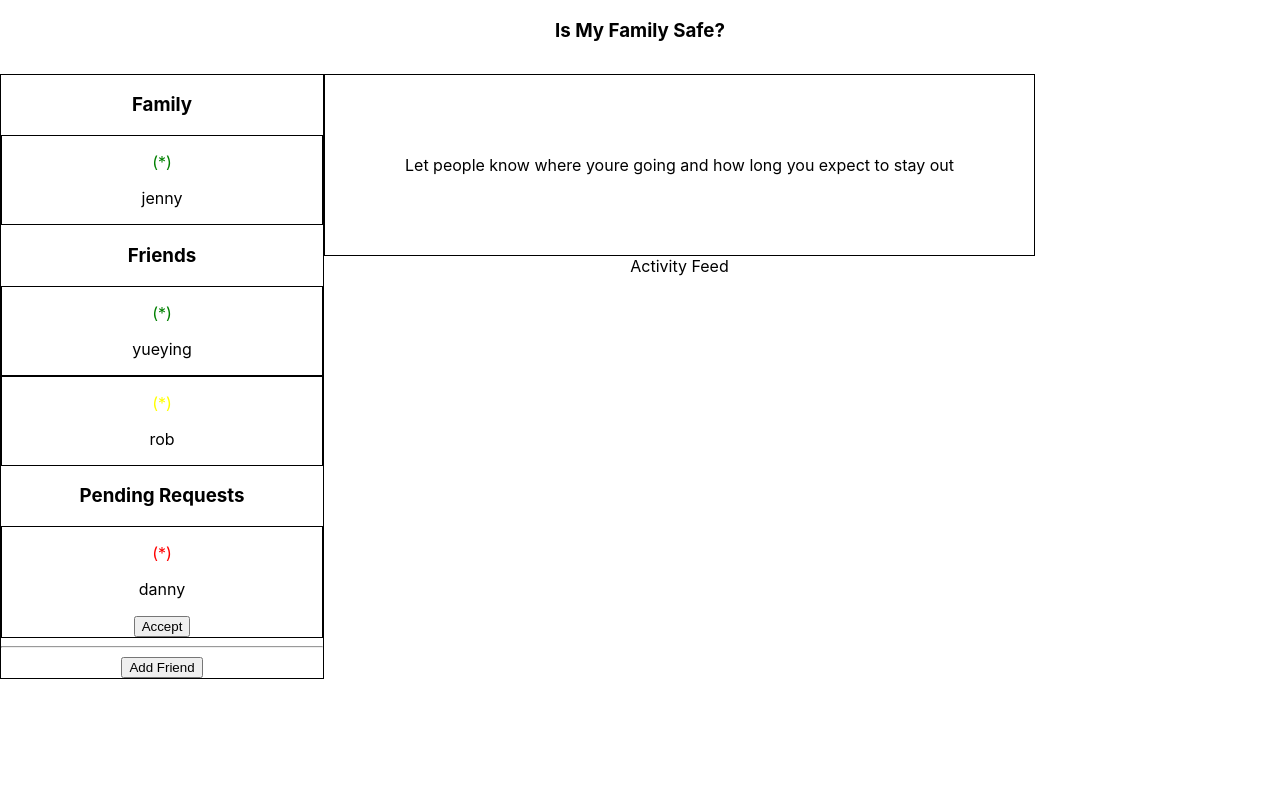
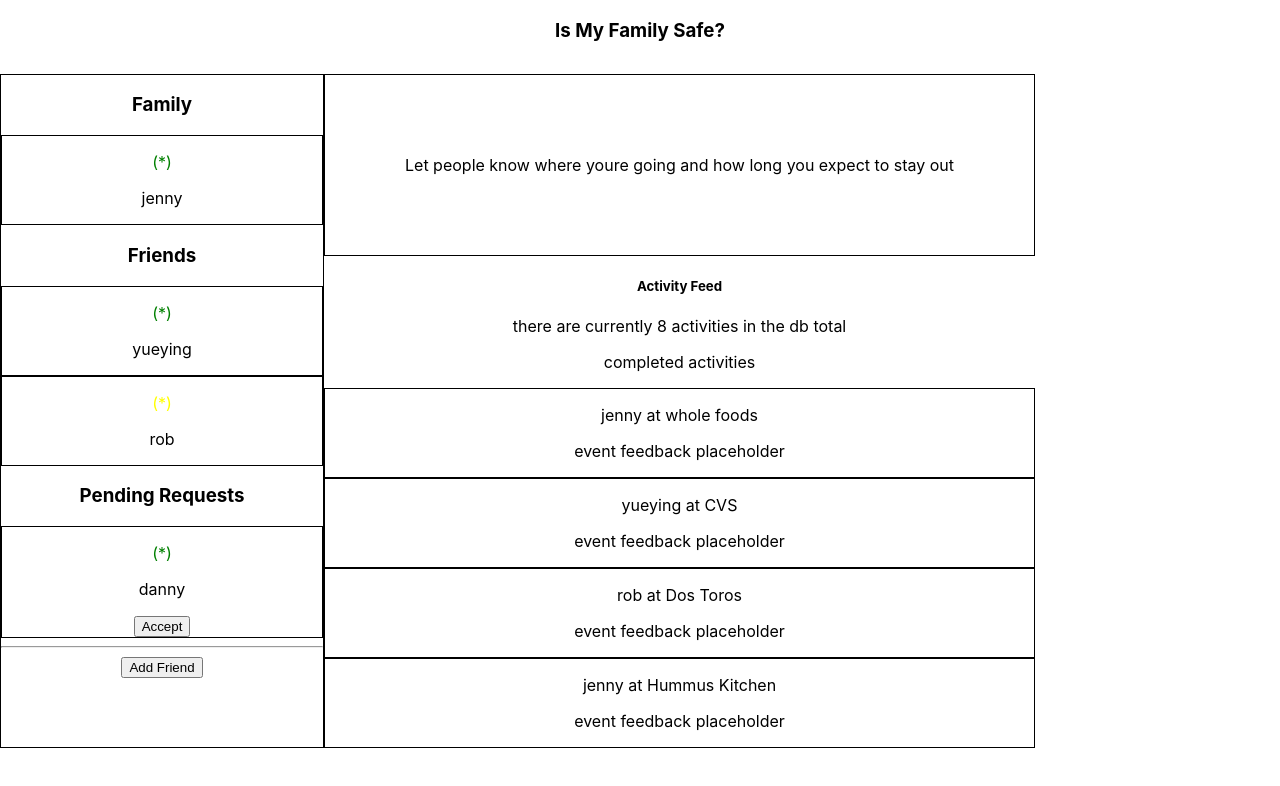
Before and after one commit to bbedevian/auth0-hackathon-team-RYB, a React (Create React App) app: page / in a window 1280 px wide. Shown: the top 786 px of the page. Built offline with nearby package versions, Linux system fonts and the light colour scheme.

Commit message:
basic activity feed with hard data

```diff
--- a/src/App.css
+++ b/src/App.css
@@ -24,3 +24,7 @@
   padding: 5rem;
   border: 1px solid black;
 }
+
+.activity-card {
+  border: 1px solid black;
+}
--- a/src/components/ActivityCard.js
+++ b/src/components/ActivityCard.js
@@ -1 +1,22 @@
-// this will go in activity feed
+import React from 'react';
+import {connect} from 'react-redux'
+
+const ActivityCard = (props) => {
+    const {connections, activity, locations} = props
+    let person = connections.find(connection => connection.id === activity.user_id).name
+    let location = locations.find(location => location.id === activity.location_id).name
+    return (
+        <div className='activity-card'>
+            <p>{person} at {location}</p>
+            <p>event feedback placeholder</p>
+        </div>
+    );
+}
+const msp = (state) => {
+    return {
+        connections: state.connections,
+        locations: state.locations
+    }
+}
+
+export default connect(msp)(ActivityCard);
--- a/src/containers/ActivityFeed.js
+++ b/src/containers/ActivityFeed.js
@@ -1,11 +1,29 @@
 import React from 'react';
+import {connect} from 'react-redux'
+import ActivityCard from '../components/ActivityCard';
 
-const ActivityFeed = () => {
+const ActivityFeed = (props) => {
+    const {connections, activities} = props
+    let number = activities.length
+    let connectIDs = connections.map(connection => connection.id)
+    let completed = activities.filter(activity => activity.status === 'completed')
+    // let connectionActivities = needs to filter eventual list of all activities to only those from your connections
+    // this may also happen earlier in app
+    console.log('connectIDs :>> ', connectIDs);
     return (
         <div>
-            Activity Feed
+            <h5>Activity Feed</h5>
+            <p>there are currently {number} activities in the db total</p>
+            <p>completed activities</p>
+            {completed.map(activity => <ActivityCard key={activity.id} activity={activity}/>)}
         </div>
     );
 }
+const msp = (state) => {
+    return {
+        connections: state.connections,
+        activities: state.activities
+    }
+}
 
-export default ActivityFeed;
+export default connect(msp)(ActivityFeed);
--- a/src/reducer.js
+++ b/src/reducer.js
@@ -1,14 +1,26 @@
 let initialState = {
-    currentUser: null,
-    connections: [{name: 'yueying', relationship:'friend', status: 'green', accepted: true},
-    {name: 'rob', relationship: 'friend', status: 'yellow', accepted: true},
-    {name: 'jenny', relationship: 'family', status: 'green', accepted: true},
-    {name: 'danny', relationship: 'friend', status: 'red', accepted: false}],
-    myActivities: []
+    currentUser: {id: 1, name: 'paul', email: 'paul@gmail.com'},
+    connections: [{id: 3, name: 'yueying', relationship:'friend', status: 'green', accepted: true},
+    {id: 4, name: 'rob', relationship: 'friend', status: 'yellow', accepted: true},
+    {id: 5, name: 'jenny', relationship: 'family', status: 'green', accepted: true},
+    {id: 6, name: 'danny', relationship: 'friend', status: 'green', accepted: false}],
+    activities: [
+    {id: 1, user_id: 5, location_id: 1, status: 'completed', start: '9:00', end: '10:30'},
+    {id: 2, user_id: 3, location_id: 2, status: 'completed', start: '10:00', end: '10:30'},
+    {id: 3, user_id: 4, location_id: 3, status: 'completed', start: '10:00', end: '10:30'},
+    {id: 4, user_id: 5, location_id: 4, status: 'completed', start: '11:00', end: '12:30'},
+    {id: 5, user_id: 5, location_id: 2, status: 'active', start: '1:00', end: '2:30'},
+    {id: 6, user_id: 4, location_id: 1, status: 'active', start: '2:00', end: '3:30'},
+    {id: 7, user_id: 1, location_id: 5, status: 'active', start: '2:00', end: '2:30'},
+    {id: 8, user_id: 3, location_id: 6, status: 'active', start: '1:00', end: '3:30'},
+    ],
+    locations: [{id: 1, name: 'whole foods'}, {id: 2, name: 'CVS'},
+    {id: 3, name: 'Dos Toros'},{id: 4, name: 'Hummus Kitchen'},
+    {id: 5, name: 'subway'},{id: 6, name: 'bubble tea store'},]
 }
 
 // connections will be fetched from the self ref upon app loading
-// and filtered by those matching current user ID from our store
+// and filtered by those containint current user ID from our store
 // we can then match the connections ID to all users to pull only the names, relationship, id, and status
 // which will be set in out store
 
@@ -22,6 +34,8 @@ let initialState = {
 //       })
 // }
 
+//to populate out events we will need to filter all events by each of our connections ids?
+
 
 export const reducer = (prevState=initialState, action) => {
     switch(action.type){
```
